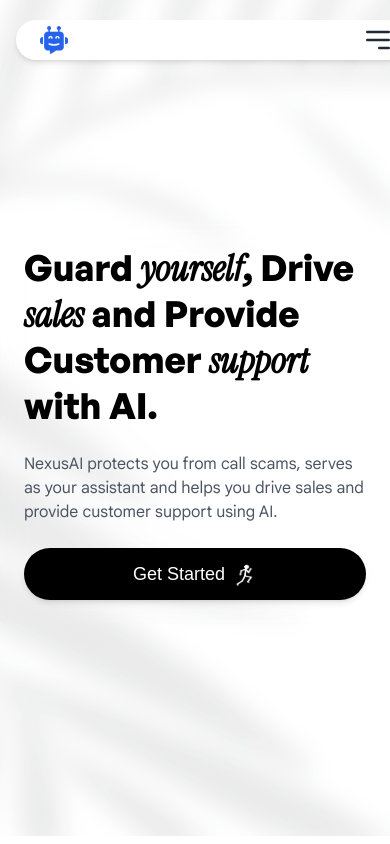
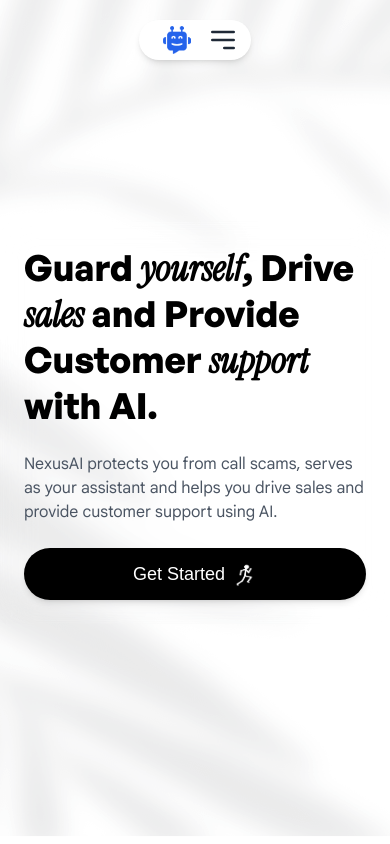
Before and after one commit to fasakinhenry/mapofpi-landing, a React (Vite) app: page / in a window 390 px wide. Built offline with nearby package versions, Linux system fonts and the light colour scheme; a web font is replaced by a local one.

Commit message:
styles: add the required padding on mobile menu

```diff
--- a/src/components/Navbar.jsx
+++ b/src/components/Navbar.jsx
@@ -8,7 +8,7 @@ const Navbar = () => {
   };
 
   return (
-    <div className='fixed top-0 w-full md:w-auto mx-4 md:mx-0 md:left-1/2 md:transform md:-translate-x-1/2 mt-5 bg-white rounded-full shadow-md px-3 py-1 z-20'>
+    <div className='fixed top-0 left-1/2 transform -translate-x-1/2 mt-5 bg-white rounded-full shadow-md px-3 py-1 z-20'>
       <nav className='flex justify-between items-center w-full'>
         <img src='/logo.png' alt='Logo' className='w-8 h-7 mx-3' />
         <ul className='hidden md:flex space-x-1 text-gray-800 py-0.5 list-none'>
@@ -43,7 +43,7 @@ const Navbar = () => {
         </button>
       </nav>
       {isOpen && (
-        <ul className='absolute top-14 left-0 w-full bg-white rounded-md shadow-lg py-2 list-none px-4'>
+        <ul className='absolute top-14 left-1/2 transform -translate-x-1/2 bg-white rounded-md shadow-lg p-2 w-56 list-none'>
           <li className='font-GT text-[15px] px-4 py-2 font-extrabold rounded-full hover:bg-[#e7e7e7]'>
             <a href='#'>Home</a>
           </li>
```
